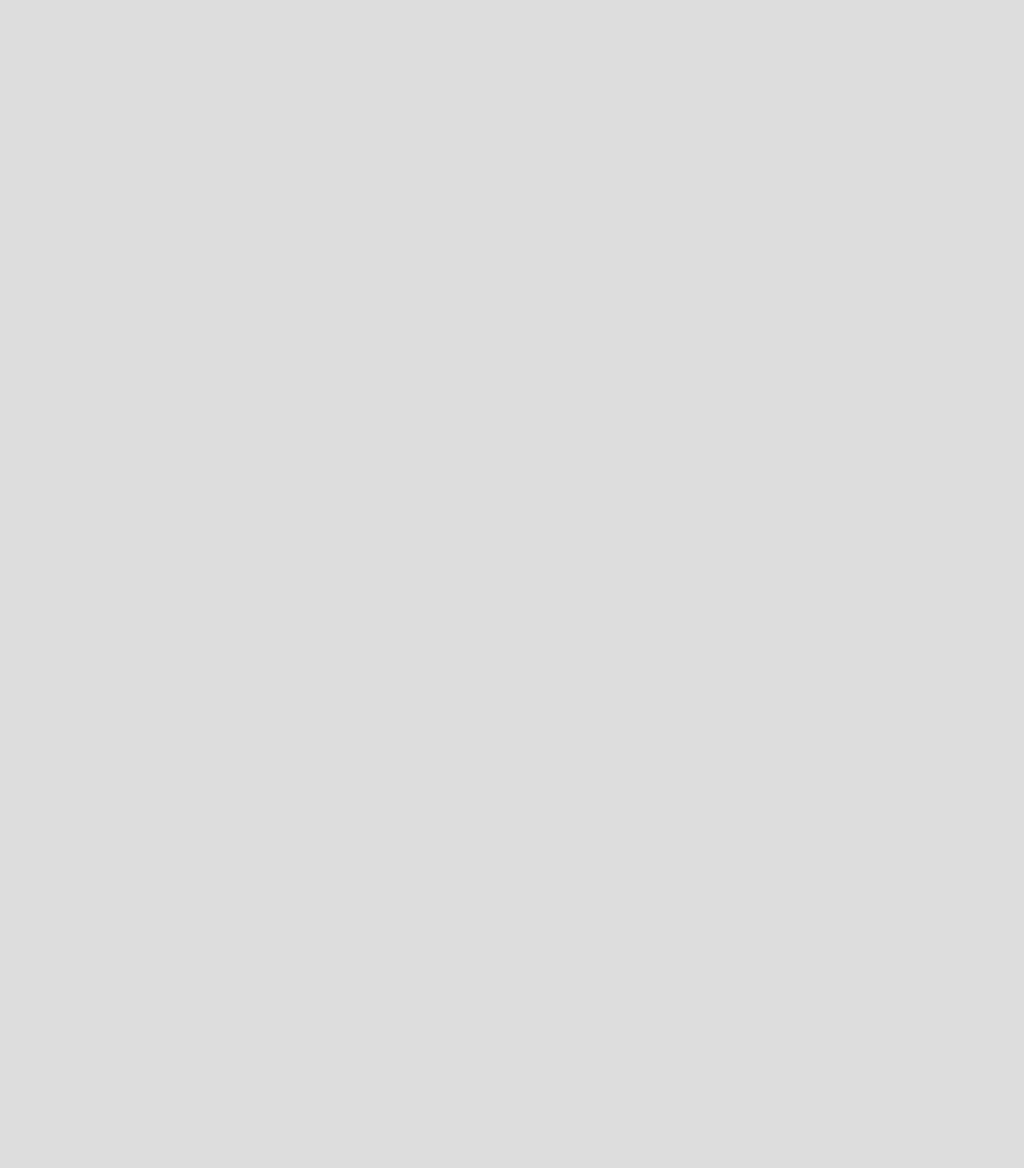
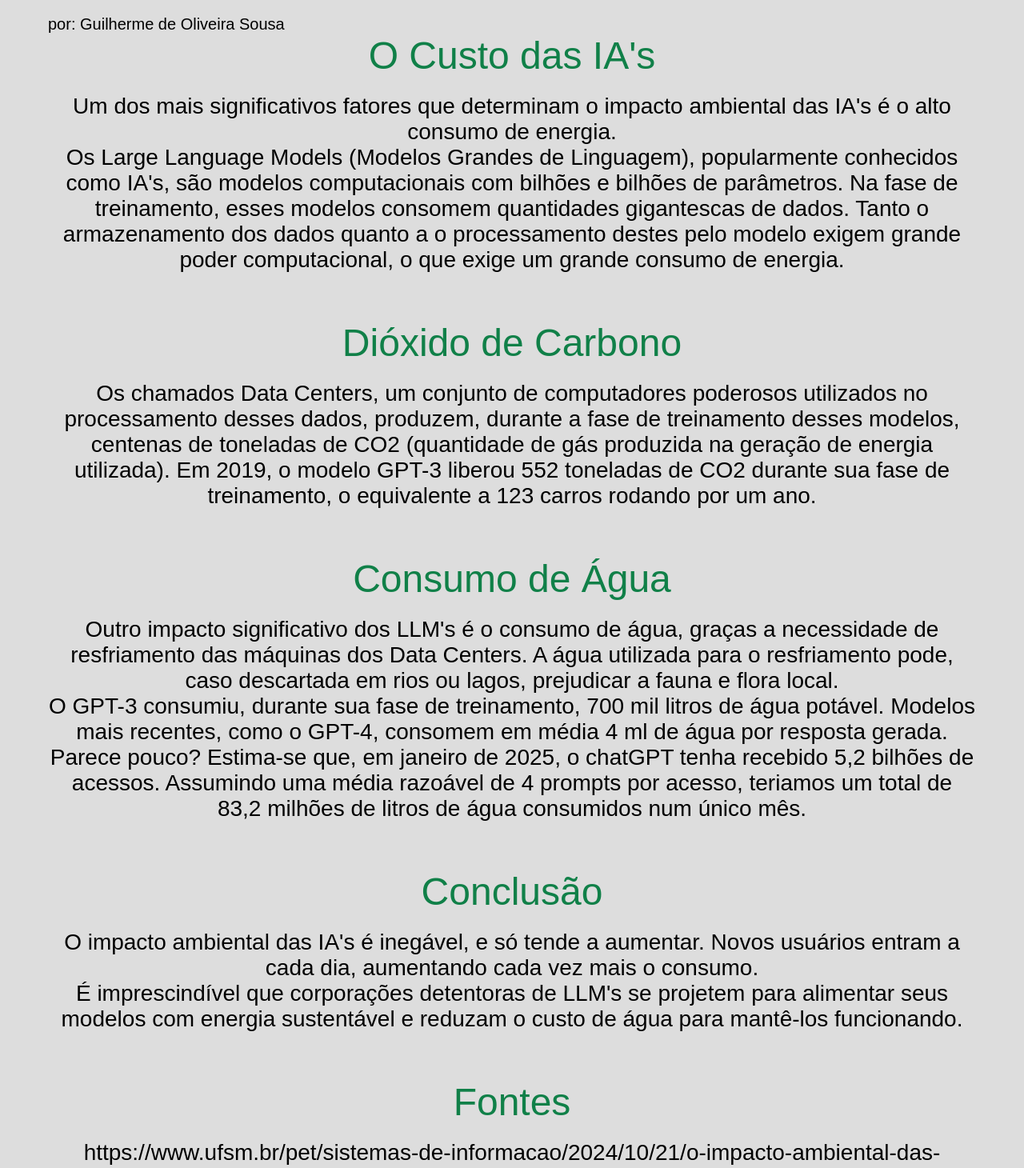
Before and after one commit to GuiOSousa/SiteTMA, a React (Vite) app: page /articleAICost in a window 1280 px wide. Before the commit this address had no page. Shown: the part 304-1764 px from the top of the page at 80% size. Before the commit the page ends 800 px from the top, so only its background shows below. Built offline with nearby package versions, Linux system fonts and the light colour scheme; a web font is replaced by a local one.

Commit message:
AI Atricle

```diff
--- a/src/App.tsx
+++ b/src/App.tsx
@@ -1,9 +1,10 @@
 import { Routes, Route } from "react-router-dom";
 import Home from "./pages/Home";
 import ArticlePage from "./pages/ArticlePage";
-import ArticleModel from "./pages/ArticleModel";
 import PosterPage from "./pages/PosterPage";
 import AboutPage from "./pages/AboutPage";
+
+import ArticleAICost from "./pages/articles/ArticleAICost";
 
 
 function App() {
@@ -14,7 +15,7 @@ function App() {
         <Route path="/posters" element={<PosterPage/>} />
         <Route path="/about" element={<AboutPage/>} />
 
-        <Route path="/article" element={<ArticleModel/>} />
+        <Route path="/articleAICost" element={<ArticleAICost/>} />
 			</Routes>
   )
 }
--- a/src/pages/ArticleModel.css
+++ b/src/pages/ArticleModel.css
@@ -3,6 +3,12 @@
     text-align: left;
     font-size: 6rem;
     padding-left: 40px;
+}
+
+.ArticleAuthor {
+    text-align: left;
+    padding-left: 60px;
+    font-size: 1.25rem;
 }
 
 .Subtitle {
@@ -12,6 +18,8 @@
 
 
 .ArticleText {
-    font-size: 1.5rem;
+    font-size: 1.75rem;
     padding-bottom: 60px;
+    padding-left: 60px;
+    padding-right: 60px;
 }
--- a/src/pages/ArticleModel.tsx
+++ b/src/pages/ArticleModel.tsx
@@ -6,6 +6,7 @@ function ArticleModel() {
     <>
     <NavigationBar/>
     <h1 className='ArticleTitle'>Título do Artigo</h1>
+    <p className='ArticleAuthor'>por: Autor</p>
     <h2 className='Subtitle'>Subtítulo da Seção</h2>
     <p className='ArticleText'>Lorem ipsum dolor sit amet, consectetur adipiscing elit. Donec luctus congue lorem, eget lobortis metus gravida quis. In volutpat orci quis pharetra gravida. Donec id placerat dui. Mauris a sollicitudin orci. Cras lacinia cursus eros, eu condimentum eros tempus ac. Phasellus at nisl in ligula consectetur tincidunt. Etiam tellus ante, lacinia in sem dignissim, gravida dapibus erat. Donec lobortis nibh vitae dui suscipit congue. Nulla facilisi. Quisque tristique felis arcu, id bibendum justo consequat faucibus. Donec eleifend risus sed tincidunt finibus.
 
--- a/src/pages/Home.tsx
+++ b/src/pages/Home.tsx
@@ -13,7 +13,7 @@ function Home() {
         <h2>Principais Artigos</h2>
     </div>
     <div className='ImageBoxDiv'>
-        <ImageBox title='Artigo 1' link='/article' image={chatGPT} />
+        <ImageBox title='Artigo 1' link='/articleAICost' image={chatGPT} />
         <ImageBox title='Artigo 2' link='/' image='' />
         <ImageBox title='Artigo 3' link='/' image='' />
         <ImageBox title='Artigo 4' link='/' image='' />
--- /dev/null
+++ b/src/pages/articles/ArticleAICost.tsx
@@ -0,0 +1,39 @@
+import NavigationBar from '../../components/NavigationBar'
+import '../ArticleModel.css'
+
+function ArticleAICost() {
+  return (
+    <>
+    <NavigationBar/>
+    <h1 className='ArticleTitle'>O Impacto Ambiental das IA's</h1>
+    <p className='ArticleAuthor'>por: Guilherme de Oliveira Sousa</p>
+    <h2 className='Subtitle'>O Custo das IA's</h2>
+    <p className='ArticleText'>Um dos mais significativos fatores que determinam o impacto ambiental das IA's é o alto consumo de energia.<br/>
+   Os Large Language Models (Modelos Grandes de Linguagem), popularmente conhecidos como IA's, são modelos computacionais com bilhões e bilhões de parâmetros.
+   Na fase de treinamento, esses modelos consomem quantidades gigantescas de dados. Tanto o armazenamento dos dados quanto a o processamento destes pelo modelo exigem grande poder computacional,
+   o que exige um grande consumo de energia.</p>
+   <h2 className='Subtitle'>Dióxido de Carbono</h2>
+   <p className='ArticleText'>Os chamados Data Centers, um conjunto de computadores poderosos utilizados no processamento desses dados, produzem, durante a fase de treinamento desses modelos, centenas de toneladas de
+   CO2 (quantidade de gás produzida na geração de energia utilizada). Em 2019, o modelo GPT-3 liberou 552 toneladas de CO2 durante sua fase de treinamento, o equivalente a 123 carros rodando por um ano.
+    </p>
+    <h2 className='Subtitle'>Consumo de Água</h2>
+    <p className='ArticleText'>Outro impacto significativo dos LLM's é o consumo de água, graças a necessidade de resfriamento das máquinas dos Data Centers. A água utilizada para o
+      resfriamento pode, caso descartada em rios ou lagos, prejudicar a fauna e flora local. <br/>
+      O GPT-3 consumiu, durante sua fase de treinamento, 700 mil litros de água potável. Modelos mais recentes, como o GPT-4, consomem em média 4 ml de água por resposta gerada. Parece pouco? Estima-se que,
+      em janeiro de 2025, o chatGPT tenha recebido 5,2 bilhões de acessos. Assumindo uma média razoável de 4 prompts por acesso, teriamos um total de 83,2 milhões de litros de água consumidos num único mês.
+    </p>
+    <h2 className='Subtitle'>Conclusão</h2>
+    <p className='ArticleText'>O impacto ambiental das IA's é inegável, e só tende a aumentar. Novos usuários entram a cada dia, aumentando cada vez mais o consumo.<br/>
+      É imprescindível que corporações detentoras de LLM's se projetem para alimentar seus modelos com energia sustentável e reduzam o custo de água para mantê-los funcionando.
+    </p>
+    <h2 className='Subtitle'>Fontes</h2>
+    <p className='ArticleText'>https://www.ufsm.br/pet/sistemas-de-informacao/2024/10/21/o-impacto-ambiental-das-inteligencias-artificiais<br/>
+    https://explodingtopics.com/blog/chatgpt-users<br/>
+    https://en.wikipedia.org/wiki/Environmental_impact_of_artificial_intelligence?utm_source=chatgpt.com<br/>
+    https://www.cnnbrasil.com.br/tecnologia/chatgpt-gasta-uma-garrafa-dagua-a-cada-100-palavras-geradas-diz-pesquisa/<br/>
+    </p>
+    </>
+  )
+}
+
+export default ArticleAICost
```
